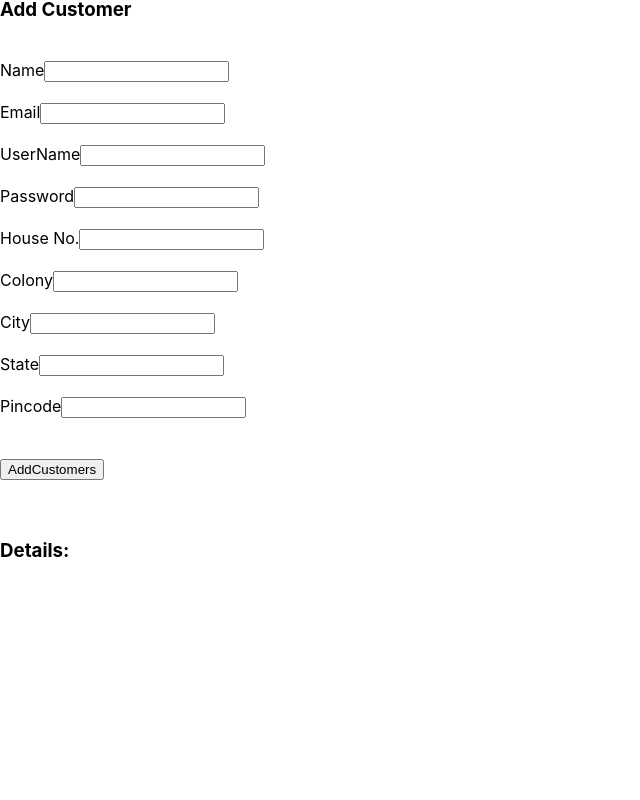
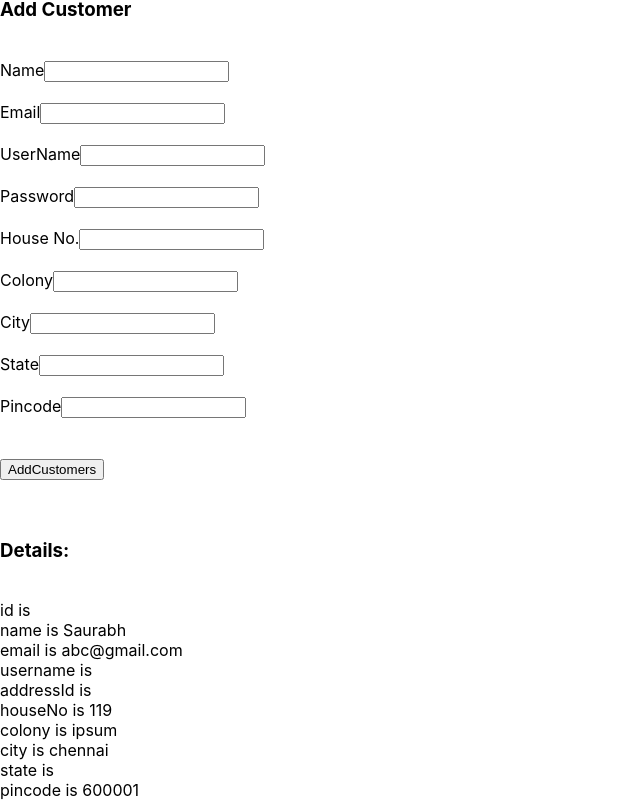
Before and after one commit to yashbhatia100/OnlinePlantNursery-UI, a React (Create React App) app in the folder onlineplantnursery/: page / in a window 1280 px wide. Shown: the part 455-1255 px from the top of the page, without its empty margins (0-640 px from the left). Before the commit the page ends 1055 px from the top, so only its background shows below. Built offline with nearby package versions, Linux system fonts and the light colour scheme.

Commit message:
Components updated

```diff
--- a/onlineplantnursery/src/App.js
+++ b/onlineplantnursery/src/App.js
@@ -5,7 +5,7 @@ import GetCustomer from './component/GetCustomer';
 import Addcustomer from './component/Addcustomer';
 
 function App() {
-  /*let customer1={
+/*  let customer1={
     id: 1,
     customerName: "haha",
     customerEmail: "haha@gmail.com",
@@ -18,6 +18,18 @@ function App() {
     pincode:123456
 
   }*/
+  const customer1 = {
+    customerId : 1,
+    customerName : "Saurabh",
+    customerEmail : "abc@gmail.com",
+    userName: "saurabh123",
+    password : "xyz421",
+    houseNo : 119,
+    colony : "ipsum",
+    city  : "chennai",
+    State: "TamilNadu",
+    pincode : 600001,
+  };
 
 
   return (
@@ -27,6 +39,7 @@ function App() {
      <GetCustomer/>
      <br/>
      <Addcustomer/>
+     <DisplayCustomer customer = {customer1}c/>
      </div>
   );
 }
```
